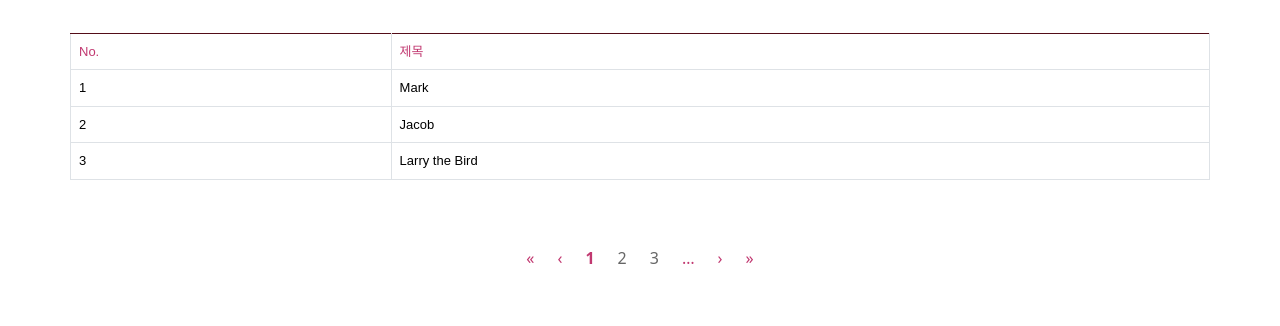
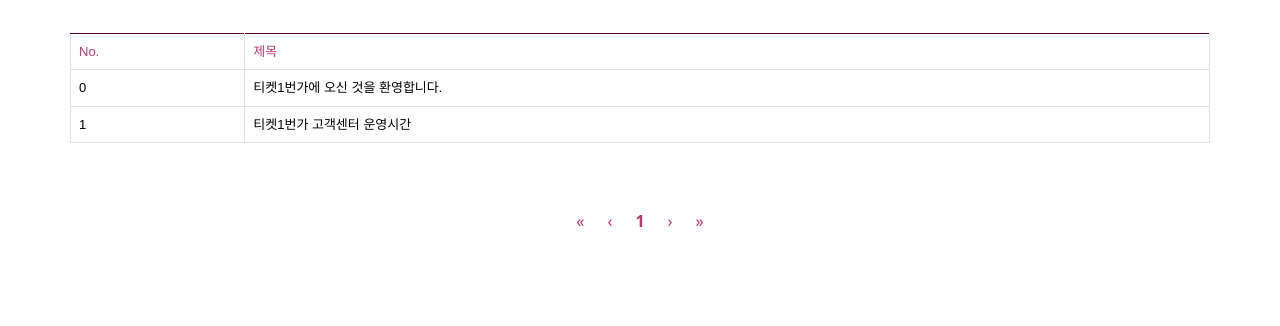
Before and after one commit to tjdwn154/project, a React (Create React App) app: page /cs in a window 1280 px wide. Shown: the part 266-592 px from the top of the page. Built offline with nearby package versions, Linux system fonts and the light colour scheme.

Commit message:
Add:고객센터 공지사항 글보기 url 정리 등(미완)

```diff
--- a/src/App.js
+++ b/src/App.js
@@ -1,9 +1,9 @@
 import React from "react";
+import "./App.css";
 import { useEffect, useState } from "react";
-import "./App.css";
+import { Routes, Route, useParams } from "react-router-dom";
 // 메인:
 import Home from "./pages/Home.js";
-import Loading from "./components/Loading";
 import SignUp from "./components/member/Signup";
 import Login from "./components/member/Login";
 import SearchId from "./components/member/SearchId";
@@ -12,6 +12,7 @@ import Header from "./components/Header";
 import Footer from "./components/Footer";
 // 예매:
 import Reservation from "./ReservationInfo/Reservation.js";
+import MainTicketPage from "./ReservationInfo/TicketBuy/MainTicketPage";
 import OrderConfirmation from "./pages/OrderConfirmation.js";
 import Mypage from "./components/Mypage/Mypage";
 import Check from "./components/Mypage/components/Check";
@@ -26,14 +27,16 @@ import Reference from "./components/Mypage/components/Reference";
 import SearchPage from "./components/Carousel/SearchPage";
 // 고객센터:
 import CS from "./pages/CS";
+import CSBoard from "./pages/CSBoard";
 import ContactUs from "./pages/ContactUs";
 import FAQ from "./pages/FAQ";
 import CSNotice from "./pages/CSNotice";
+// 기타 페이지:
 import Error404 from "./pages/Error404.js";
-import { Routes, Route } from "react-router-dom";
-import MainTicketPage from "./ReservationInfo/TicketBuy/MainTicketPage";
+import Loading from "./components/Loading";
 
 export default function App() {
+  let { id } = useParams();
   const [loading, setLoading] = useState(true);
   useEffect(() => {
     setTimeout(() => {
@@ -67,7 +70,8 @@ export default function App() {
         <Route path="/search/:searchTerm" element={<SearchPage />} />
         {/* 고객센터페이지: */}
         <Route path="/cs" element={<CS />}>
-          <Route index element={<CSNotice />} />
+          <Route index element={<CSNotice />} id={id} />
+          <Route path="notice/:id" element={<CSBoard />} />
           <Route path="faq" element={<FAQ />} />
           <Route path="contact" element={<ContactUs />} />
         </Route>
--- a/src/assets/css/cs.css
+++ b/src/assets/css/cs.css
@@ -115,8 +115,6 @@
 #csNav ul li:hover a {
   color: var(--primary-color1);
 }
-#noticeWrap {
-}
 #csWrap h3 {
   padding-bottom: 13px;
   font-size: 24px;
@@ -130,10 +128,15 @@
 #noticeWrap .table {
   --bs-table-striped-bg: transparent !important;
   --bs-table-hover-bg: var(--primary-color1);
+  --bs-table-hover-color: whitesmoke;
+}
+#noticeWrap .table > tbody > tr {
+  cursor: pointer;
 }
 #noticeWrap .table .table-striped > tbody > tr:nth-of-type(odd) > * {
   --bs-table-bg-type: transparent;
 }
+
 #noticeWrap .table th {
   height: 60px px;
   font-weight: 500;
@@ -162,8 +165,48 @@
 #noticeWrap .page-item.active span {
   font-weight: bold;
 }
+#noticeBoardWrap {
+  width: 100%;
+}
+#noticeBoardWrap ol .breadcrumb-item a {
+  width: 100%;
+  color: #bb2462;
+  font-size: 16px;
+  padding-bottom: 20px;
+}
+#noticeBoardWrap h2 {
+  font-size: 24px;
+  color: #333;
+  padding: 3.5% 5% 4% 0;
+}
+#noticeBoardWrap .contents {
+  border-top: 1px solid #f4f2ef;
+  border-bottom: 1px solid #f4f2ef;
+  padding: 3% 8% 3.5% 0;
+  margin-bottom: 40px;
+  width: 100%;
+}
+#noticeBoardWrap .toBackBtn {
+  display: block;
+  max-width: 192px;
+  max-height: 56px;
+  line-height: 56px;
+  margin: 0 auto;
+  text-align: center;
+  background-color: rgb(193, 56, 112);
+  color: whitesmoke;
+  font-weight: bold;
+  font-size: 16px;
+  transition: all 0.6s;
+  border: none;
+}
+#noticeBoardWrap .toBackBtn:hover {
+  background-color: rgb(158 47 92);
+}
 #faqWrap .accordian {
-  --bs-accordion-active-bg: var(--primary-color1) !important;
+  --bs-accordion-active-bg: var(--primary-color1);
+}
+#contactWrap {
 }
 #contactWrap .inline2in1 {
   display: flex;
--- a/src/pages/CS.js
+++ b/src/pages/CS.js
@@ -1,3 +1,4 @@
+import '../assets/css/cs.css';
 import React, { useEffect, useState } from "react";
 import SubHeader from "../components/SubHeader";
 import Footer from "../components/Footer";
--- /dev/null
+++ b/src/pages/CSBoard.js
@@ -0,0 +1,18 @@
+import { Link, useLocation } from "react-router-dom";
+import { Breadcrumb } from "react-bootstrap";
+export default function CSBoard(props) {
+  const state = useLocation();
+  return (
+    <div id="noticeBoardWrap">
+      <Breadcrumb>
+        <Breadcrumb.Item active>고객센터</Breadcrumb.Item>
+        <Breadcrumb.Item href="/cs">공지사항</Breadcrumb.Item>
+      </Breadcrumb>
+      <h2>{state.state}</h2>
+      <div className="contents">내용</div>
+      <Link to="/cs" className="toBackBtn">
+        목록으로
+      </Link>
+    </div>
+  );
+}
--- a/src/pages/CSNotice.js
+++ b/src/pages/CSNotice.js
@@ -1,6 +1,12 @@
-import React from "react";
+import React, { useState } from "react";
 import { Table, Pagination } from "react-bootstrap";
-export default function CSNotice() {
+import { useNavigate } from "react-router-dom";
+export default function Notice() {
+  const navi = useNavigate();
+  const [noticeTitle] = useState([
+    "티켓1번가에 오신 것을 환영합니다.",
+    "티켓1번가 고객센터 운영시간"
+  ]);
   return (
     <div id="noticeWrap">
       <h3>공지사항</h3>
@@ -14,18 +20,21 @@ export default function CSNotice() {
             </tr>
           </thead>
           <tbody>
-            <tr>
-              <td>1</td>
-              <td>Mark</td>
-            </tr>
-            <tr>
-              <td>2</td>
-              <td>Jacob</td>
-            </tr>
-            <tr>
-              <td>3</td>
-              <td colSpan={2}>Larry the Bird</td>
-            </tr>
+            {noticeTitle.map((a, i) => {
+              return (
+                <tr
+                  onClick={() => {
+                    navi(`/cs/notice/${i}`, {
+                      state: noticeTitle[i]
+                    });
+                  }}
+                  i={i}
+                >
+                  <td>{i}</td>
+                  <td>{noticeTitle[i]}</td>
+                </tr>
+              );
+            })}
           </tbody>
         </Table>
       </div>
@@ -33,9 +42,6 @@ export default function CSNotice() {
         <Pagination.First />
         <Pagination.Prev />
         <Pagination.Item active>{1}</Pagination.Item>
-        <Pagination.Item>{2}</Pagination.Item>
-        <Pagination.Item>{3}</Pagination.Item>
-        <Pagination.Ellipsis />
         <Pagination.Next />
         <Pagination.Last />
       </Pagination>
```
